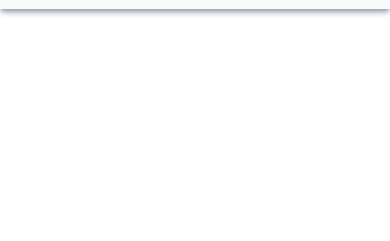
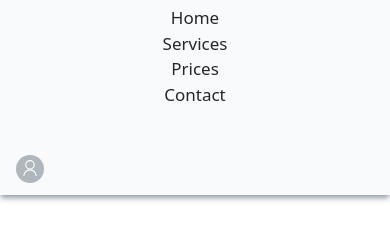
Before and after one commit to zaaine/FormaSquare, a website: page index.html in a window 390 px wide. Both pictures are taken after a click on the button 353 px from the left and 33 px from the top of the page. Shown: the part 57-298 px from the top of the page. Drawn offline with nearby package versions, Linux system fonts and the light colour scheme; files that its build step writes are made by us from their sources.

Commit message:
creation d'une fonction toggle gerer pas javascript.

```diff
--- a/index.html
+++ b/index.html
@@ -19,14 +19,14 @@
               <img src="/styles/img/RocketLogo.svg" alt="logo" class="w-10" />
             </a>
             <button
-              class="bg-white rounded-md p-2 border border-gray-800 cursor-pointer laptop-nav:hidden"
+              class="icone-toggle bg-white rounded-md p-2 border border-gray-800 cursor-pointer laptop-nav:hidden"
             >
               <img src="/styles/img/menu.svg" alt="show links" class="w-6" />
             </button>
           </div>
 
           <ul
-            class="hidden laptop-nav:flex items-center gap-4 pt-2 laptop-nav:pt-0 mb-6 laptop-nav:mb-0 bg-gray-50 laptop-nav:bg-transparent flex-col laptop-nav:flex-row laptop-nav:justify-center"
+            class="toggle-menu hidden laptop-nav:flex items-center gap-4 pt-2 laptop-nav:pt-0 mb-6 laptop-nav:mb-0 bg-gray-50 laptop-nav:bg-transparent flex-col laptop-nav:flex-row laptop-nav:justify-center text-center"
           >
             <li>
               <a
@@ -59,7 +59,7 @@
           </ul>
 
           <div
-            class="w-14 group relative hidden laptop-nav:flex justify-end cursor-pointer"
+            class="group relative laptop-nav:flex cursor-pointer toggle-menu hidden justify-center items-center mt-6 md:mt-0 md:justify-end md:flex"
           >
             <img src="/styles/img/user.svg" alt="user icon" class="w-7" />
             <div
@@ -70,13 +70,17 @@
                   <a
                     href="#"
                     class="block shadow-md p-2 border font-medium rounded-md text-indigo-600 bg-white hover:bg-gray-50 text-center"
-                  > Sign in  </a>
+                  >
+                    Sign in
+                  </a>
                 </li>
                 <li class="mb-3">
                   <a
                     href="#"
                     class="block shadow-md p-2 border font-medium rounded-md text-indigo-600 bg-white hover:bg-gray-50 text-center"
-                  > Sign up </a>
+                  >
+                    Sign up
+                  </a>
                 </li>
               </ul>
             </div>
@@ -85,4 +89,5 @@
       </div>
     </header>
   </body>
+  <script src="./script.js"></script>
 </html>
--- /dev/null
+++ b/script.js
@@ -0,0 +1,7 @@
+const menuElementsToToggle = document.querySelectorAll(".toggle-menu");
+const iconeToggle = document.querySelector(".icone-toggle");
+
+const toggleMenu = () =>
+  menuElementsToToggle.forEach((el) => el.classList.toggle("hidden"));
+
+iconeToggle.addEventListener("click", toggleMenu);
```
